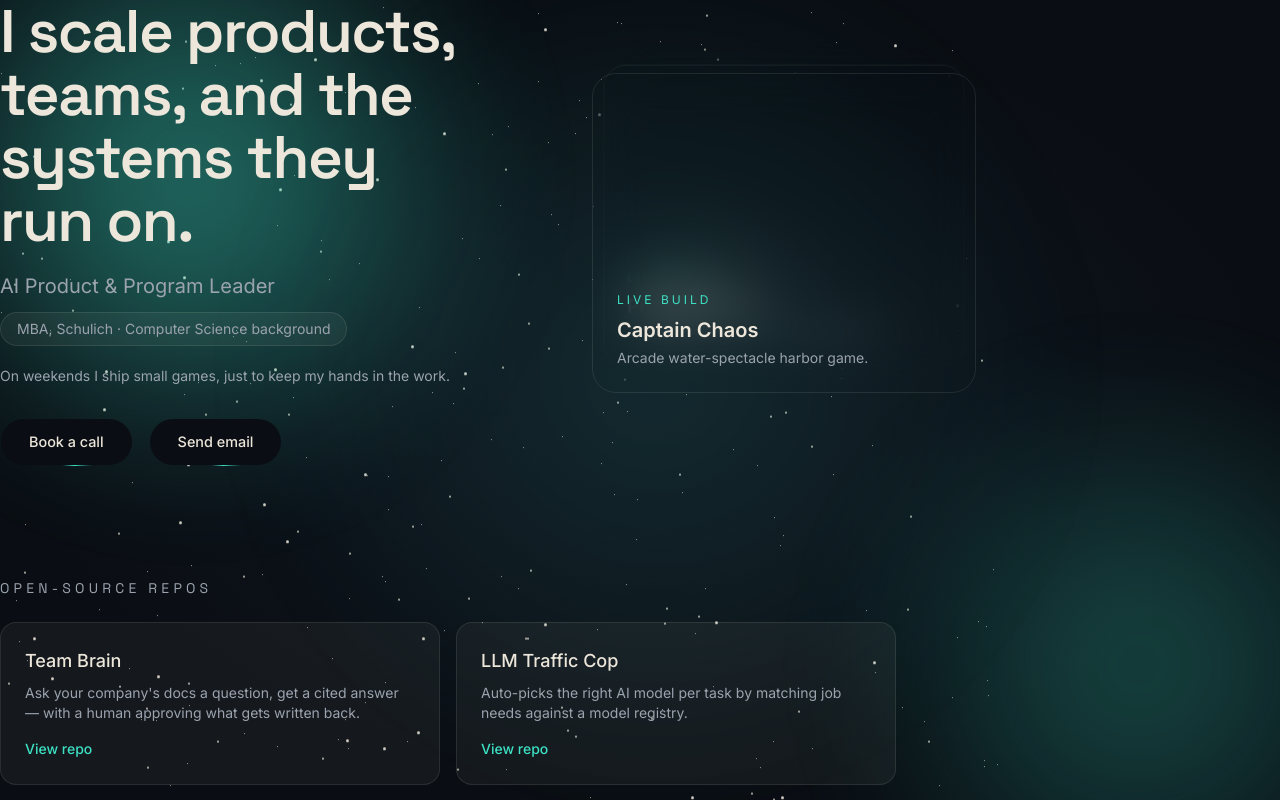
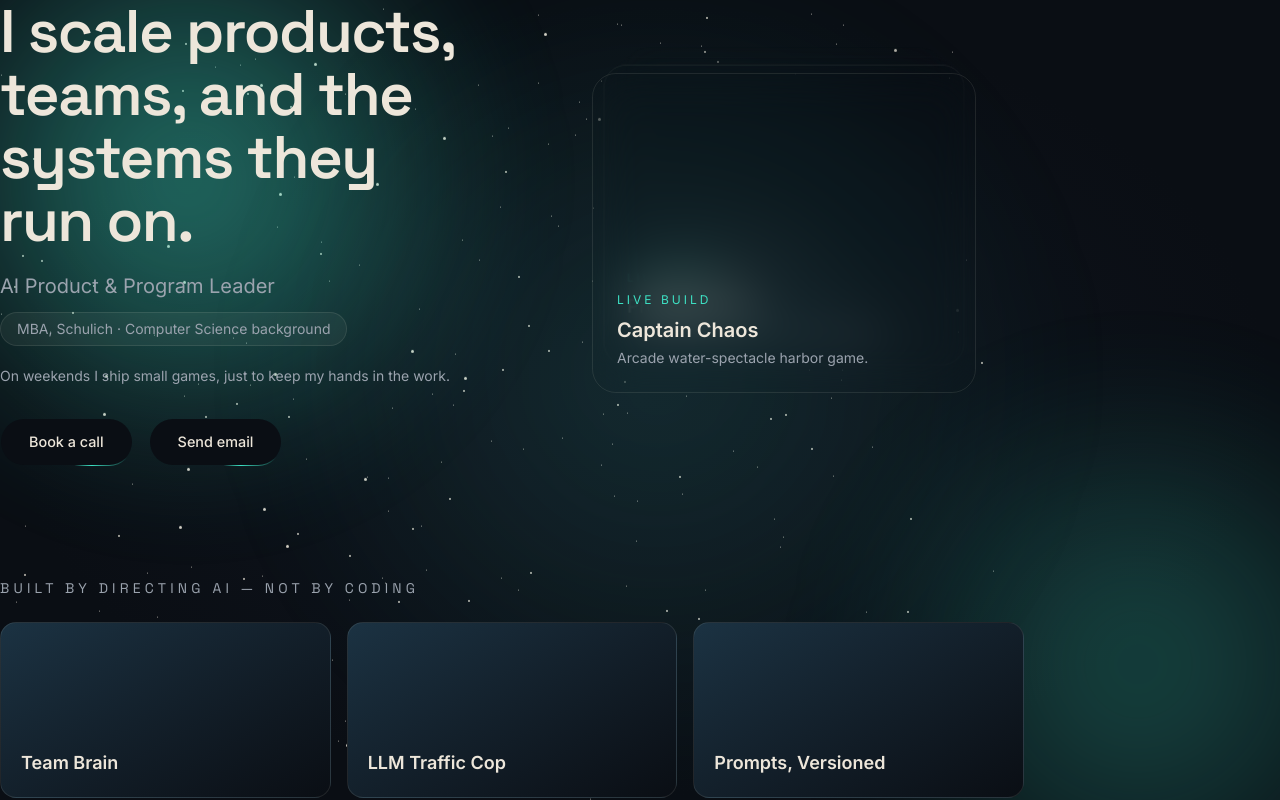
Before and after one commit to schuligan/prateek-portfolio, a Next.js app: page / in a window 1280 px wide. Shown: the top 800 px of the page. Built offline with nearby package versions, Linux system fonts and the light colour scheme; no server answers.

Commit message:
feat: Epic 6 — repo flip-grid + build-time GitHub stars sync (#5)

```diff
--- a/app/page.tsx
+++ b/app/page.tsx
@@ -4,12 +4,14 @@ import { Stars } from "@/components/ambient/Stars";
 import { Cursor } from "@/components/ui/Cursor";
 import { Loader } from "@/components/ui/Loader";
 import { HorizontalScroll } from "@/components/scroll/HorizontalScroll";
+import { RepoFlipCard } from "@/components/cards/RepoFlipCard";
 import { siteContent } from "@/lib/content";
-import type { Project, ProjectKind } from "@/lib/types";
+import { fetchRepoMeta, repoNameFromUrl, type RepoMeta } from "@/lib/github";
+import type { Project, ProjectKind, RepoProject } from "@/lib/types";
 
 const KIND_LABELS: Record<ProjectKind, string> = {
   flagship: "Flagship builds",
-  repo: "Open-source repos",
+  repo: "Built by directing AI — not by coding",
   capability: "Capabilities",
   current: "Currently",
 };
@@ -24,69 +26,83 @@ function panelGroups(projects: Project[]): [ProjectKind, Project[]][] {
   ]).filter(([, group]) => group.length > 0);
 }
 
-function ProjectCard({ project }: { project: Project }) {
-  const title = project.kind === "repo" ? project.hook : project.title;
-  const description =
-    project.kind === "repo" ? project.useCase : project.blurb;
-
+function SimpleCard({ title, blurb }: { title: string; blurb: string }) {
   return (
     <li className="rounded-2xl border border-surface-border bg-surface p-6 text-left">
       <p className="text-lg font-medium text-ink">{title}</p>
-      <p className="mt-2 text-sm text-muted">{description}</p>
-      {project.kind === "flagship" && (
-        <a
-          href={project.liveUrl}
-          target="_blank"
-          rel="noopener noreferrer"
-          className="mt-4 inline-block text-sm font-medium text-accent hover:underline"
-        >
-          View live
-        </a>
-      )}
-      {project.kind === "repo" && (
-        <a
-          href={project.githubUrl}
-          target="_blank"
-          rel="noopener noreferrer"
-          className="mt-4 inline-block text-sm font-medium text-accent hover:underline"
-        >
-          View repo
-        </a>
-      )}
+      <p className="mt-2 text-sm text-muted">{blurb}</p>
     </li>
   );
 }
 
-function ProjectPanel({ kind, group }: { kind: ProjectKind; group: Project[] }) {
+function RepoGrid({
+  repos,
+  meta,
+}: {
+  repos: RepoProject[];
+  meta: Record<string, RepoMeta>;
+}) {
   return (
-    <section aria-labelledby={`${kind}-heading`} className="w-full max-w-4xl">
+    <div className="grid gap-4 sm:grid-cols-2 lg:grid-cols-3">
+      {repos.map((repo) => (
+        <RepoFlipCard
+          key={repo.id}
+          hook={repo.hook}
+          useCase={repo.useCase}
+          githubUrl={repo.githubUrl}
+          stars={meta[repoNameFromUrl(repo.githubUrl)]?.stars}
+        />
+      ))}
+    </div>
+  );
+}
+
+function Panel({
+  kind,
+  group,
+  meta,
+}: {
+  kind: ProjectKind;
+  group: Project[];
+  meta: Record<string, RepoMeta>;
+}) {
+  return (
+    <section aria-labelledby={`${kind}-heading`} className="w-full max-w-5xl">
       <h2
         id={`${kind}-heading`}
         className="mb-6 text-sm uppercase tracking-[0.3em] text-muted"
       >
         {KIND_LABELS[kind]}
       </h2>
-      <ul className="grid gap-4 sm:grid-cols-2">
-        {group.map((project) => (
-          <ProjectCard key={project.id} project={project} />
-        ))}
-      </ul>
+      {kind === "repo" ? (
+        <RepoGrid repos={group as RepoProject[]} meta={meta} />
+      ) : (
+        <ul className="grid gap-4 sm:grid-cols-2">
+          {group.map((project) => (
+            <SimpleCard
+              key={project.id}
+              title={project.title}
+              blurb={"blurb" in project ? project.blurb : ""}
+            />
+          ))}
+        </ul>
+      )}
     </section>
   );
 }
 
 /**
- * Home — the shell (fixed ambient + cursor + loader) plus the horizontal-
- * scroll panel track: Hero, then one panel per project group. The scroll is
- * progressive enhancement (see HorizontalScroll) — vertical everywhere by
- * default, horizontal on fine-pointer desktop with motion allowed.
+ * Home — the fixed shell plus the horizontal-scroll panel track: Hero, then a
+ * panel per project group. Repo cards are enriched at build time with live
+ * GitHub stars (fails soft). Horizontal scroll is progressive enhancement.
  */
-export default function Home() {
+export default async function Home() {
+  const meta = await fetchRepoMeta();
   const groups = panelGroups(siteContent.projects);
   const panels = [
     <Hero key="hero" />,
     ...groups.map(([kind, group]) => (
-      <ProjectPanel key={kind} kind={kind} group={group} />
+      <Panel key={kind} kind={kind} group={group} meta={meta} />
     )),
   ];
 
--- /dev/null
+++ b/components/cards/RepoFlipCard.tsx
@@ -0,0 +1,66 @@
+"use client";
+
+import { useState } from "react";
+
+interface RepoFlipCardProps {
+  hook: string;
+  useCase: string;
+  githubUrl: string;
+  stars?: number;
+}
+
+/**
+ * RepoFlipCard — YouTube-thumbnail-style flip card. Front = a hook title over
+ * an abstract aqua gradient (real generated hook images land in Epic 9). It
+ * flips to reveal the plain-English use case + repo link. Flips on hover
+ * (mouse), focus-within (keyboard), and tap (touch, via state). The repo link
+ * stops propagation so a tap on it navigates instead of flipping back.
+ */
+export function RepoFlipCard({
+  hook,
+  useCase,
+  githubUrl,
+  stars,
+}: RepoFlipCardProps) {
+  const [flipped, setFlipped] = useState(false);
+
+  return (
+    <div
+      className="group h-44 [perspective:1000px]"
+      onClick={() => setFlipped((value) => !value)}
+    >
+      <div
+        data-flipped={flipped}
+        className="relative h-full w-full rounded-2xl transition-transform duration-500 [transform-style:preserve-3d] group-hover:[transform:rotateY(180deg)] group-focus-within:[transform:rotateY(180deg)] data-[flipped=true]:[transform:rotateY(180deg)]"
+      >
+        {/* Front */}
+        <div
+          className="absolute inset-0 flex flex-col justify-end rounded-2xl border border-surface-border p-5 [backface-visibility:hidden]"
+          style={{
+            background:
+              "linear-gradient(150deg, color-mix(in oklch, var(--color-accent) 22%, var(--color-ground)), var(--color-ground))",
+          }}
+        >
+          <p className="text-lg font-semibold text-ink">{hook}</p>
+          {typeof stars === "number" && stars > 0 && (
+            <p className="mt-1 text-xs text-muted">★ {stars}</p>
+          )}
+        </div>
+
+        {/* Back */}
+        <div className="absolute inset-0 flex flex-col justify-between rounded-2xl border border-surface-border bg-surface p-5 [backface-visibility:hidden] [transform:rotateY(180deg)]">
+          <p className="text-sm text-muted">{useCase}</p>
+          <a
+            href={githubUrl}
+            target="_blank"
+            rel="noopener noreferrer"
+            onClick={(event) => event.stopPropagation()}
+            className="text-sm font-medium text-accent hover:underline"
+          >
+            View repo →
+          </a>
+        </div>
+      </div>
+    </div>
+  );
+}
--- /dev/null
+++ b/lib/github.ts
@@ -0,0 +1,50 @@
+/**
+ * Build-time GitHub sync. Fetches public repo metadata for `schuligan` so the
+ * repo cards can show live stars + last-updated without hardcoding them.
+ * Revalidates daily. Fails soft: on any error returns an empty map and the
+ * cards fall back to their static content.
+ */
+
+const GITHUB_USER = "schuligan";
+const REVALIDATE_SECONDS = 86_400; // daily
+
+export interface RepoMeta {
+  stars: number;
+  pushedAt: string | null;
+}
+
+interface GitHubRepo {
+  name: string;
+  stargazers_count: number;
+  pushed_at: string;
+}
+
+export async function fetchRepoMeta(): Promise<Record<string, RepoMeta>> {
+  try {
+    const res = await fetch(
+      `https://api.github.com/users/${GITHUB_USER}/repos?per_page=100&sort=updated`,
+      {
+        headers: { Accept: "application/vnd.github+json" },
+        next: { revalidate: REVALIDATE_SECONDS },
+      },
+    );
+    if (!res.ok) return {};
+
+    const repos = (await res.json()) as GitHubRepo[];
+    if (!Array.isArray(repos)) return {};
+
+    return Object.fromEntries(
+      repos.map((repo) => [
+        repo.name,
+        { stars: repo.stargazers_count ?? 0, pushedAt: repo.pushed_at ?? null },
+      ]),
+    );
+  } catch {
+    return {};
+  }
+}
+
+/** Extracts the repo name from a `github.com/<user>/<name>` URL. */
+export function repoNameFromUrl(url: string): string {
+  return url.split("/").filter(Boolean).pop() ?? "";
+}
```
